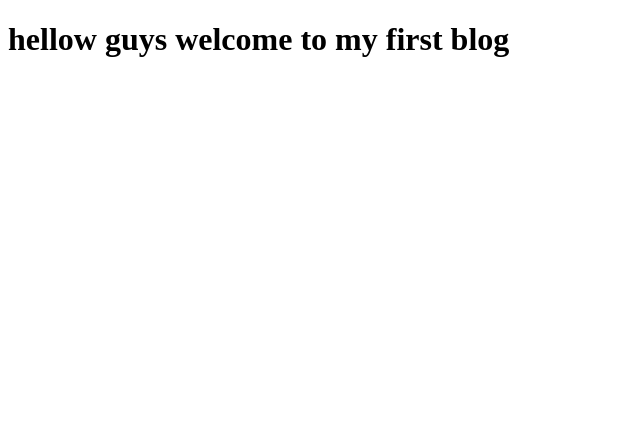
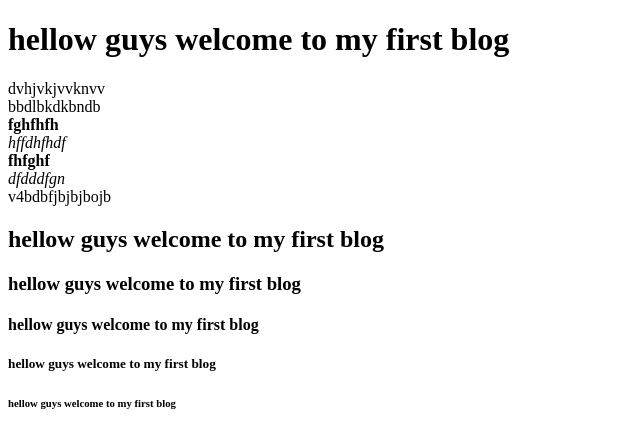
Before and after one commit to divyanshukumarsingh396/WEB-DEVELOPMENT-PROJECTS, a plain HTML site: page blogpage.html in a window 1280 px wide. Shown: the whole page, without its empty margins (0-640 px from the left). Drawn offline with Linux system fonts and the light colour scheme.

Commit message:
Update blogpage.html

```diff
--- a/blogpage.html
+++ b/blogpage.html
@@ -8,6 +8,20 @@
     </head>
     <body>
        <h1>hellow guys welcome to my first blog</h1>
+       <p>dvhjvkjvvknvv <br>
+        bbdlbkdkbndb <br>
+    <b>fghfhfh</b><br>
+<em>hffdhfhdf</em><br>
+<strong>fhfghf</strong><br>
+
+<i>dfdddfgn</i><br>
+        v4bdbfjbjbjbojb
+       </p>
+       <h2>hellow guys welcome to my first blog</h2>
+       <h3>hellow guys welcome to my first blog</h3>
+       <h4>hellow guys welcome to my first blog</h4>
+       <h5>hellow guys welcome to my first blog</h5>
+       <h6>hellow guys welcome to my first blog</h6>
 </body>
 
 </html>
```
